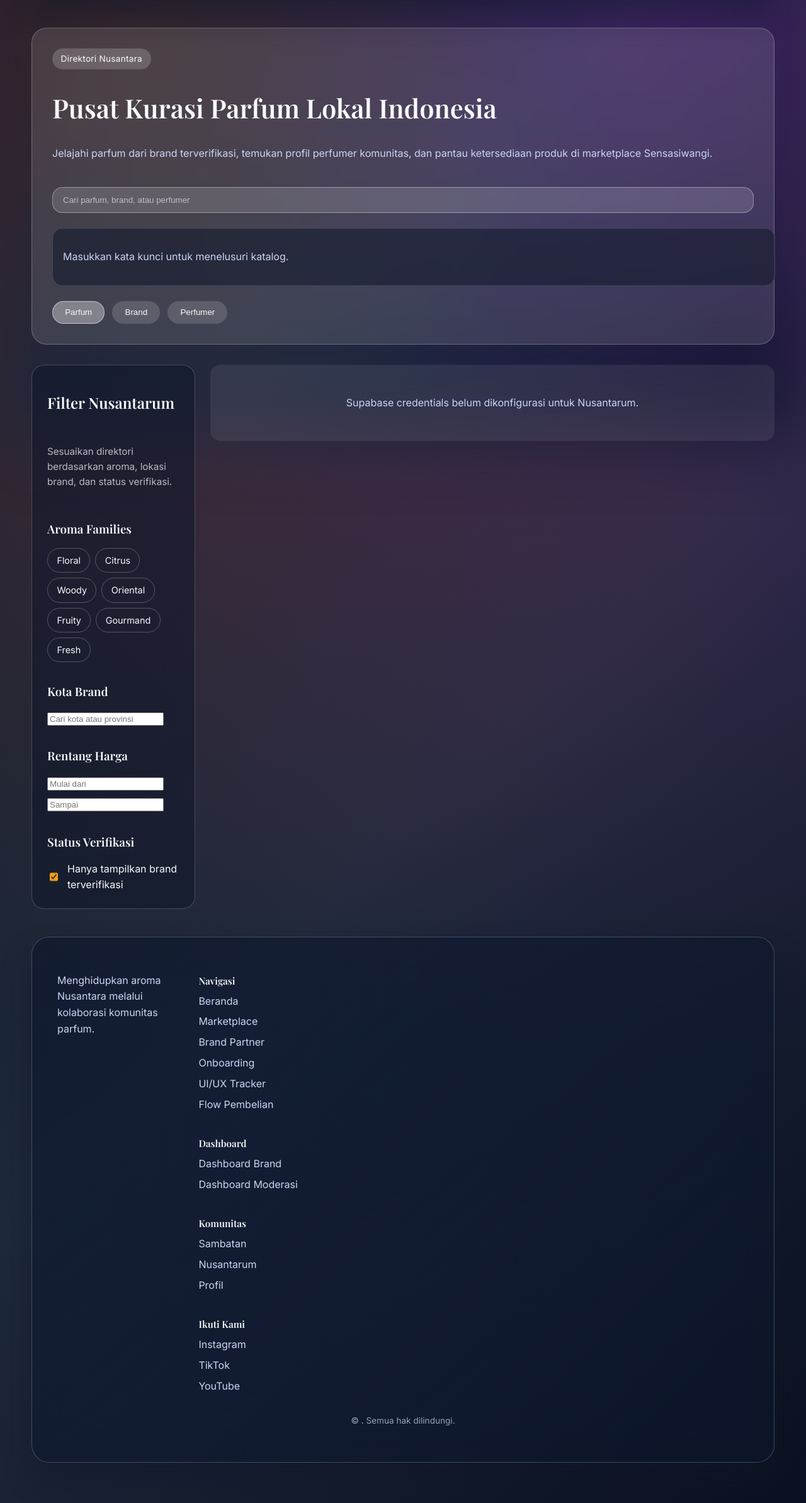
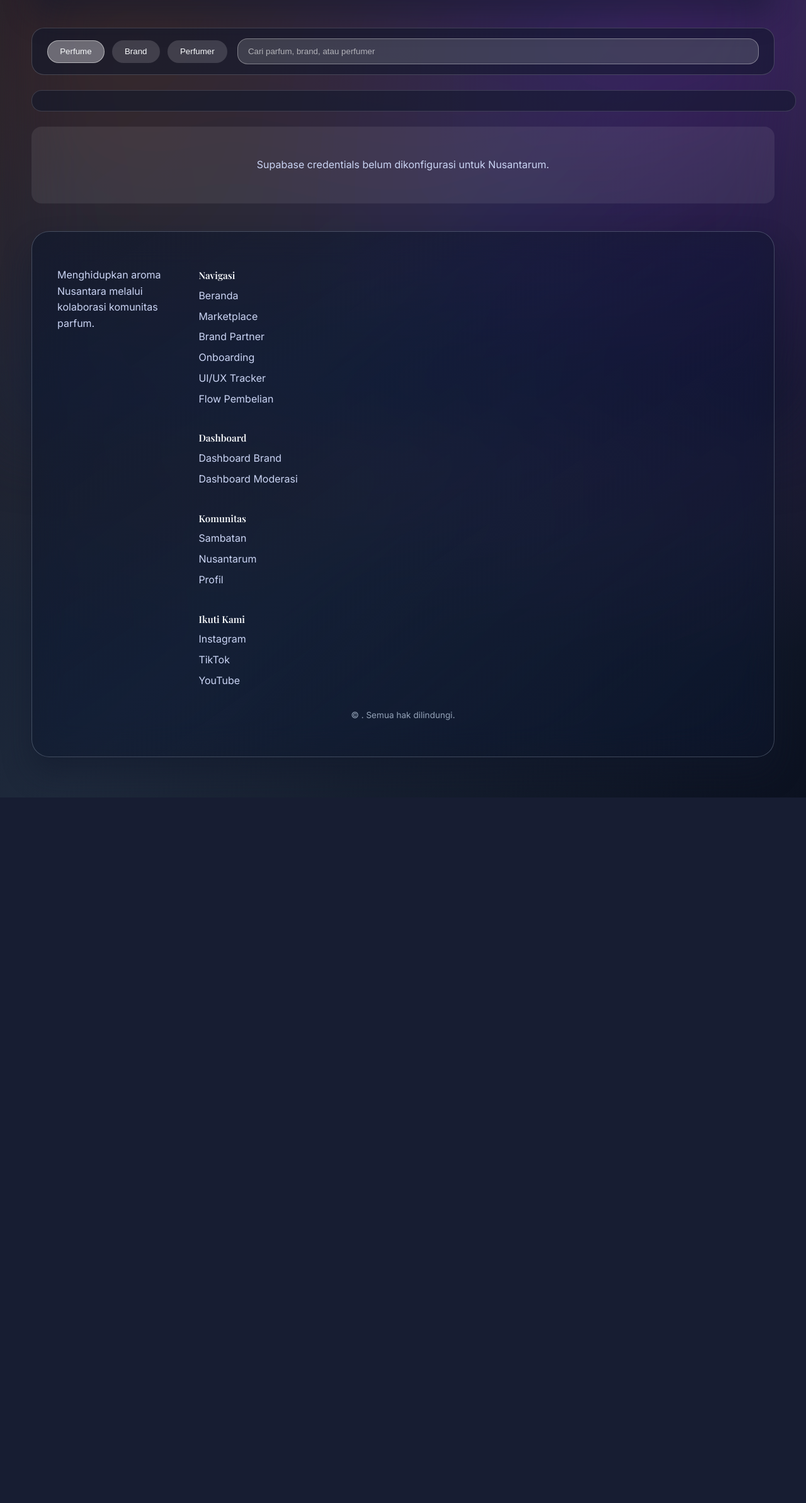
Before and after one commit to beriman/Codexswi, a FastAPI app: page /nusantarum in a window 1280 px wide. Shown: the part 112-2498 px from the top of the page at 63% size. After the commit the page ends 1378 px from the top, so only its background shows below. Run offline with FastAPI, Linux system fonts and the light colour scheme; some libraries are stand-ins or nearby versions.

Commit message:
Remove Nusantarum search placeholder message

```diff
--- a/src/app/services/nusantarum_service.py
+++ b/src/app/services/nusantarum_service.py
@@ -305,7 +305,7 @@ class NusantarumService:
         price_max: float | None = None,
         verified_only: bool = True,
     ) -> PagedResult:
-        filters: List[Tuple[str, Any]] = []
+        filters: List[Tuple[str, Any]] = [("marketplace_product_id", "not.is.null")]
         if verified_only:
             filters.append(("brand_is_verified", "eq.true"))
         if families:
@@ -359,7 +359,7 @@ class NusantarumService:
         page_size: int = 20,
         verified_only: bool = True,
     ) -> PagedResult:
-        filters: List[Tuple[str, Any]] = []
+        filters: List[Tuple[str, Any]] = [("is_linked_to_active_perfume", "eq.true")]
         if verified_only:
             filters.append(("is_verified", "eq.true"))
 
@@ -384,7 +384,10 @@ class NusantarumService:
         if not q:
             return {"perfumes": [], "brands": [], "perfumers": []}
 
-        filters = [("name", f"ilike.*{q}*")]
+        filters = [
+            ("name", f"ilike.*{q}*"),
+            ("marketplace_product_id", "not.is.null"),
+        ]
         perfume_results = await self._fetch_with_cache(
             "perfumes-search",
             filters,
@@ -395,7 +398,7 @@ class NusantarumService:
         )
         brand_results = await self._fetch_with_cache(
             "brands-search",
-            [("name", f"ilike.*{q}*")],
+            [("name", f"ilike.*{q}*"), ("is_verified", "eq.true")],
             1,
             limit,
             resource="nusantarum_brand_directory",
@@ -403,7 +406,11 @@ class NusantarumService:
         )
         perfumer_results = await self._fetch_with_cache(
             "perfumers-search",
-            [("display_name", f"ilike.*{q}*")],
+            [
+                ("display_name", f"ilike.*{q}*"),
+                ("is_verified", "eq.true"),
+                ("is_linked_to_active_perfume", "eq.true"),
+            ],
             1,
             limit,
             resource="nusantarum_perfumer_directory",
--- a/src/app/web/static/css/nusantarum.css
+++ b/src/app/web/static/css/nusantarum.css
@@ -1,35 +1,27 @@
 .nusantarum-page {
   display: grid;
-  gap: 2rem;
+  gap: 1.5rem;
 }
 
-.nusantarum-header {
+.nusantarum-controls {
   display: flex;
-  flex-direction: column;
-  gap: 1.5rem;
-  padding: 2rem;
-  border-radius: 24px;
-  background: rgba(255, 255, 255, 0.12);
-  backdrop-filter: blur(18px);
-  border: 1px solid rgba(255, 255, 255, 0.25);
+  flex-wrap: wrap;
+  gap: 1rem;
+  align-items: center;
+  justify-content: space-between;
+  padding: 1rem 1.5rem;
+  border-radius: 20px;
+  background: rgba(15, 23, 42, 0.55);
+  border: 1px solid rgba(255, 255, 255, 0.18);
   color: var(--text-primary);
-}
-
-.text-muted {
-  color: rgba(255, 255, 255, 0.7);
-  font-size: 0.95rem;
-}
-
-.nusantarum-header h1 {
-  font-size: clamp(1.8rem, 2vw + 1rem, 2.6rem);
-  font-weight: 600;
 }
 
 .nusantarum-search {
   display: flex;
-  flex-wrap: wrap;
-  gap: 1rem;
+  flex: 1 1 240px;
   align-items: center;
+  gap: 0.75rem;
+  min-width: 220px;
 }
 
 .nusantarum-search-results {
@@ -54,8 +46,8 @@
 }
 
 .nusantarum-search input[type="search"] {
-  flex: 1;
-  min-width: 240px;
+  flex: 1 1 auto;
+  min-width: 0;
   padding: 0.75rem 1rem;
   border-radius: 16px;
   border: 1px solid rgba(255, 255, 255, 0.35);
@@ -67,21 +59,11 @@
   color: rgba(255, 255, 255, 0.6);
 }
 
-.nusantarum-badge {
-  display: inline-flex;
-  align-items: center;
-  gap: 0.5rem;
-  padding: 0.35rem 0.85rem;
-  border-radius: 999px;
-  background: rgba(255, 255, 255, 0.18);
-  font-size: 0.85rem;
-  letter-spacing: 0.02em;
-}
-
 .nusantarum-tabs {
   display: flex;
   gap: 0.75rem;
   flex-wrap: wrap;
+  align-items: center;
 }
 
 .nusantarum-tab {
@@ -99,80 +81,6 @@
 .nusantarum-tab:focus-visible {
   background: rgba(255, 255, 255, 0.35);
   border-color: rgba(255, 255, 255, 0.5);
-}
-
-.nusantarum-body {
-  display: grid;
-  grid-template-columns: minmax(0, 1fr);
-  gap: 1.5rem;
-}
-
-@media (min-width: 992px) {
-  .nusantarum-body {
-    grid-template-columns: 260px 1fr;
-  }
-}
-
-.nusantarum-filter-panel {
-  position: sticky;
-  top: 1.5rem;
-  display: grid;
-  gap: 1rem;
-  align-content: start;
-  padding: 1.5rem;
-  border-radius: 20px;
-  background: rgba(15, 23, 42, 0.55);
-  border: 1px solid rgba(255, 255, 255, 0.2);
-  color: var(--text-primary);
-}
-
-.filter-chip-group {
-  display: flex;
-  flex-wrap: wrap;
-  gap: 0.5rem;
-}
-
-.filter-chip {
-  padding: 0.45rem 0.9rem;
-  border-radius: 999px;
-  border: 1px solid rgba(255, 255, 255, 0.25);
-  background: transparent;
-  color: inherit;
-  cursor: pointer;
-  position: relative;
-  display: inline-flex;
-  align-items: center;
-}
-
-.filter-chip input[type="checkbox"] {
-  position: absolute;
-  inset: 0;
-  width: 100%;
-  height: 100%;
-  opacity: 0;
-  cursor: pointer;
-}
-
-.filter-chip span {
-  pointer-events: none;
-}
-
-.filter-chip input[type="checkbox"]:checked + span {
-  background: rgba(255, 255, 255, 0.35);
-  border-radius: 999px;
-  padding: 0.45rem 0.9rem;
-}
-
-.toggle {
-  display: inline-flex;
-  gap: 0.75rem;
-  align-items: center;
-}
-
-.toggle input[type="checkbox"] {
-  width: 1.15rem;
-  height: 1.15rem;
-  accent-color: #f59e0b;
 }
 
 .nusantarum-list {
--- a/src/app/web/templates/components/nusantarum/brand-list.html
+++ b/src/app/web/templates/components/nusantarum/brand-list.html
@@ -21,7 +21,6 @@
     type="button"
     hx-get="/nusantarum/tab/{{ active_tab }}"
     hx-target="#nusantarum-tab-content"
-    hx-include="#nusantarum-filter-form"
     hx-vals='{"page": {{ page.page - 1 }}, "page_size": {{ page.page_size }}}'
     {% if page.page <= 1 %}disabled{% endif %}
   >Sebelumnya</button>
@@ -30,7 +29,6 @@
     type="button"
     hx-get="/nusantarum/tab/{{ active_tab }}"
     hx-target="#nusantarum-tab-content"
-    hx-include="#nusantarum-filter-form"
     hx-vals='{"page": {{ page.page + 1 }}, "page_size": {{ page.page_size }}}'
     {% if page.page >= page.pages %}disabled{% endif %}
   >Berikutnya</button>
--- a/src/app/web/templates/components/nusantarum/perfume-list.html
+++ b/src/app/web/templates/components/nusantarum/perfume-list.html
@@ -21,7 +21,6 @@
     type="button"
     hx-get="/nusantarum/tab/{{ active_tab }}"
     hx-target="#nusantarum-tab-content"
-    hx-include="#nusantarum-filter-form"
     hx-vals='{"page": {{ page.page - 1 }}, "page_size": {{ page.page_size }}}'
     {% if page.page <= 1 %}disabled{% endif %}
   >Sebelumnya</button>
@@ -30,7 +29,6 @@
     type="button"
     hx-get="/nusantarum/tab/{{ active_tab }}"
     hx-target="#nusantarum-tab-content"
-    hx-include="#nusantarum-filter-form"
     hx-vals='{"page": {{ page.page + 1 }}, "page_size": {{ page.page_size }}}'
     {% if page.page >= page.pages %}disabled{% endif %}
   >Berikutnya</button>
--- a/src/app/web/templates/components/nusantarum/perfumer-list.html
+++ b/src/app/web/templates/components/nusantarum/perfumer-list.html
@@ -21,7 +21,6 @@
     type="button"
     hx-get="/nusantarum/tab/{{ active_tab }}"
     hx-target="#nusantarum-tab-content"
-    hx-include="#nusantarum-filter-form"
     hx-vals='{"page": {{ page.page - 1 }}, "page_size": {{ page.page_size }}}'
     {% if page.page <= 1 %}disabled{% endif %}
   >Sebelumnya</button>
@@ -30,7 +29,6 @@
     type="button"
     hx-get="/nusantarum/tab/{{ active_tab }}"
     hx-target="#nusantarum-tab-content"
-    hx-include="#nusantarum-filter-form"
     hx-vals='{"page": {{ page.page + 1 }}, "page_size": {{ page.page_size }}}'
     {% if page.page >= page.pages %}disabled{% endif %}
   >Berikutnya</button>
--- a/src/app/web/templates/components/nusantarum/search-results.html
+++ b/src/app/web/templates/components/nusantarum/search-results.html
@@ -3,7 +3,7 @@
   <p>{{ error_message }}</p>
   {% elif results.perfumes or results.brands or results.perfumers %}
   <div>
-    <strong>Parfum</strong>
+    <strong>Perfume</strong>
     <ul>
       {% for item in results.perfumes %}
       <li>{{ item }}</li>
@@ -35,7 +35,5 @@
       {% endif %}
     </ul>
   </div>
-  {% else %}
-  <p>Masukkan kata kunci untuk menelusuri katalog.</p>
   {% endif %}
 </div>
--- a/src/app/web/templates/pages/nusantarum/index.html
+++ b/src/app/web/templates/pages/nusantarum/index.html
@@ -6,14 +6,33 @@
 
 {% block content %}
 <section class="nusantarum-page">
-  <header class="nusantarum-header">
-    <div>
-      <span class="nusantarum-badge">Direktori Nusantara</span>
-      <h1>Pusat Kurasi Parfum Lokal Indonesia</h1>
-      <p>
-        Jelajahi parfum dari brand terverifikasi, temukan profil perfumer komunitas, dan pantau ketersediaan produk di marketplace Sensasiwangi.
-      </p>
-    </div>
+  <div class="nusantarum-controls">
+    <nav class="nusantarum-tabs" role="tablist">
+      <button
+        type="button"
+        class="nusantarum-tab"
+        role="tab"
+        aria-selected="{{ 'true' if active_tab == 'parfum' else 'false' }}"
+        hx-get="/nusantarum/tab/parfum"
+        hx-target="#nusantarum-tab-content"
+      >Perfume</button>
+      <button
+        type="button"
+        class="nusantarum-tab"
+        role="tab"
+        aria-selected="{{ 'true' if active_tab == 'brand' else 'false' }}"
+        hx-get="/nusantarum/tab/brand"
+        hx-target="#nusantarum-tab-content"
+      >Brand</button>
+      <button
+        type="button"
+        class="nusantarum-tab"
+        role="tab"
+        aria-selected="{{ 'true' if active_tab == 'perfumer' else 'false' }}"
+        hx-get="/nusantarum/tab/perfumer"
+        hx-target="#nusantarum-tab-content"
+      >Perfumer</button>
+    </nav>
 
     <form
       id="nusantarum-search-form"
@@ -32,56 +51,18 @@
         autocomplete="off"
       />
     </form>
+  </div>
+
   <div id="nusantarum-search-results">
     {% with results={'perfumes': [], 'brands': [], 'perfumers': []}, error_message=None %}
     {% include 'components/nusantarum/search-results.html' %}
     {% endwith %}
   </div>
 
-    <nav class="nusantarum-tabs" role="tablist">
-      <button
-        type="button"
-        class="nusantarum-tab"
-        role="tab"
-        aria-selected="{{ 'true' if active_tab == 'parfum' else 'false' }}"
-        hx-get="/nusantarum/tab/parfum"
-        hx-target="#nusantarum-tab-content"
-        hx-include="#nusantarum-filter-form"
-        hx-on::after-request="document.getElementById('nusantarum-filter-form')?.setAttribute('hx-get', '/nusantarum/tab/parfum')"
-      >Parfum</button>
-      <button
-        type="button"
-        class="nusantarum-tab"
-        role="tab"
-        aria-selected="{{ 'true' if active_tab == 'brand' else 'false' }}"
-        hx-get="/nusantarum/tab/brand"
-        hx-target="#nusantarum-tab-content"
-        hx-include="#nusantarum-filter-form"
-        hx-on::after-request="document.getElementById('nusantarum-filter-form')?.setAttribute('hx-get', '/nusantarum/tab/brand')"
-      >Brand</button>
-      <button
-        type="button"
-        class="nusantarum-tab"
-        role="tab"
-        aria-selected="{{ 'true' if active_tab == 'perfumer' else 'false' }}"
-        hx-get="/nusantarum/tab/perfumer"
-        hx-target="#nusantarum-tab-content"
-        hx-include="#nusantarum-filter-form"
-        hx-on::after-request="document.getElementById('nusantarum-filter-form')?.setAttribute('hx-get', '/nusantarum/tab/perfumer')"
-      >Perfumer</button>
-    </nav>
-  </header>
-
-  <div class="nusantarum-body">
-    {% with filters=filters, sync_status=sync_status, active_tab=active_tab %}
-    {% include 'components/nusantarum/filter-panel.html' %}
-    {% endwith %}
-
   <section id="nusantarum-tab-content" aria-live="polite" aria-busy="false">
     {% with page=perfume_page, error_message=error_message, active_tab=active_tab %}
     {% include 'components/nusantarum/perfume-list.html' %}
     {% endwith %}
   </section>
-  </div>
 </section>
 {% endblock %}
```
Also changed, not shown: tests/test_nusantarum_api.py (+4 -3 lines). Lines whose indentation alone changed are shown as unchanged.
